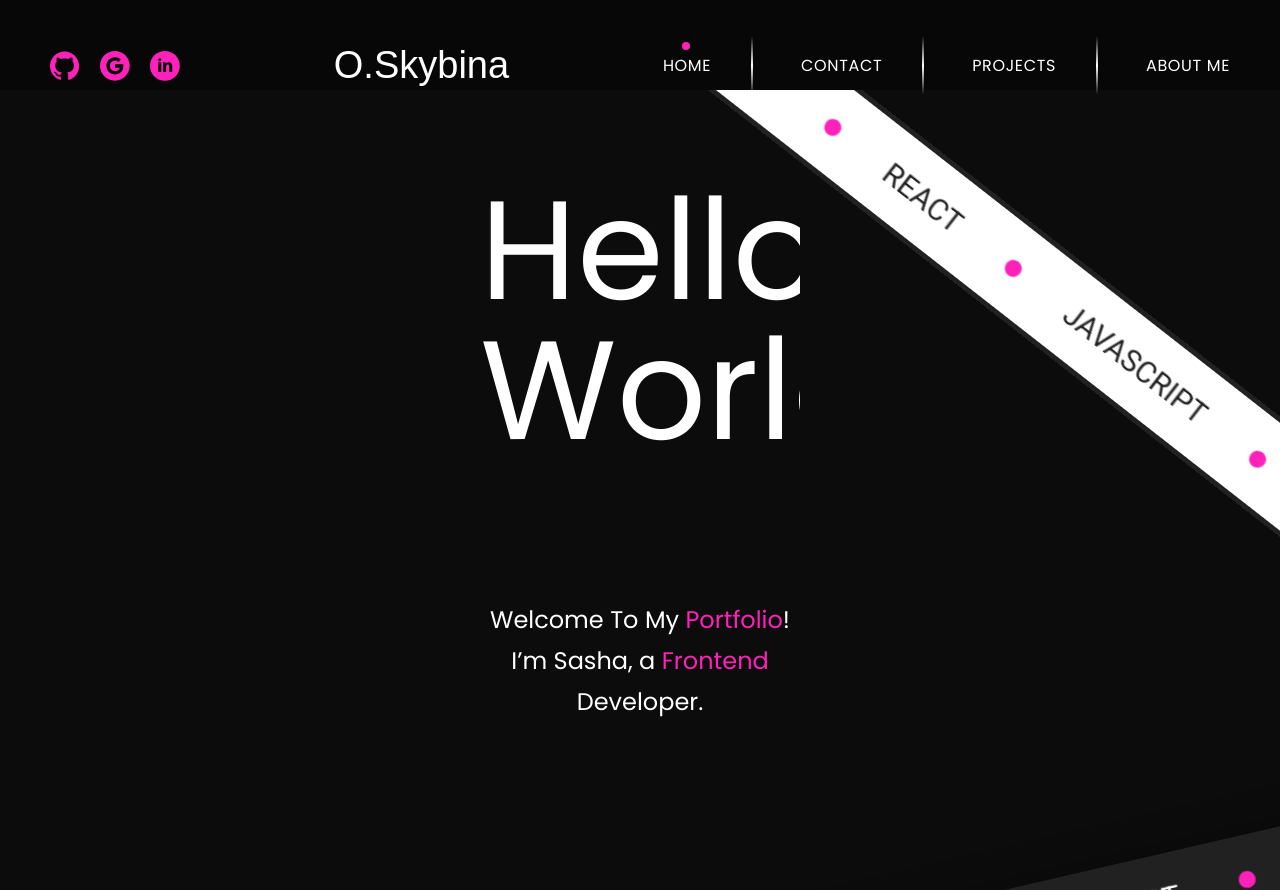
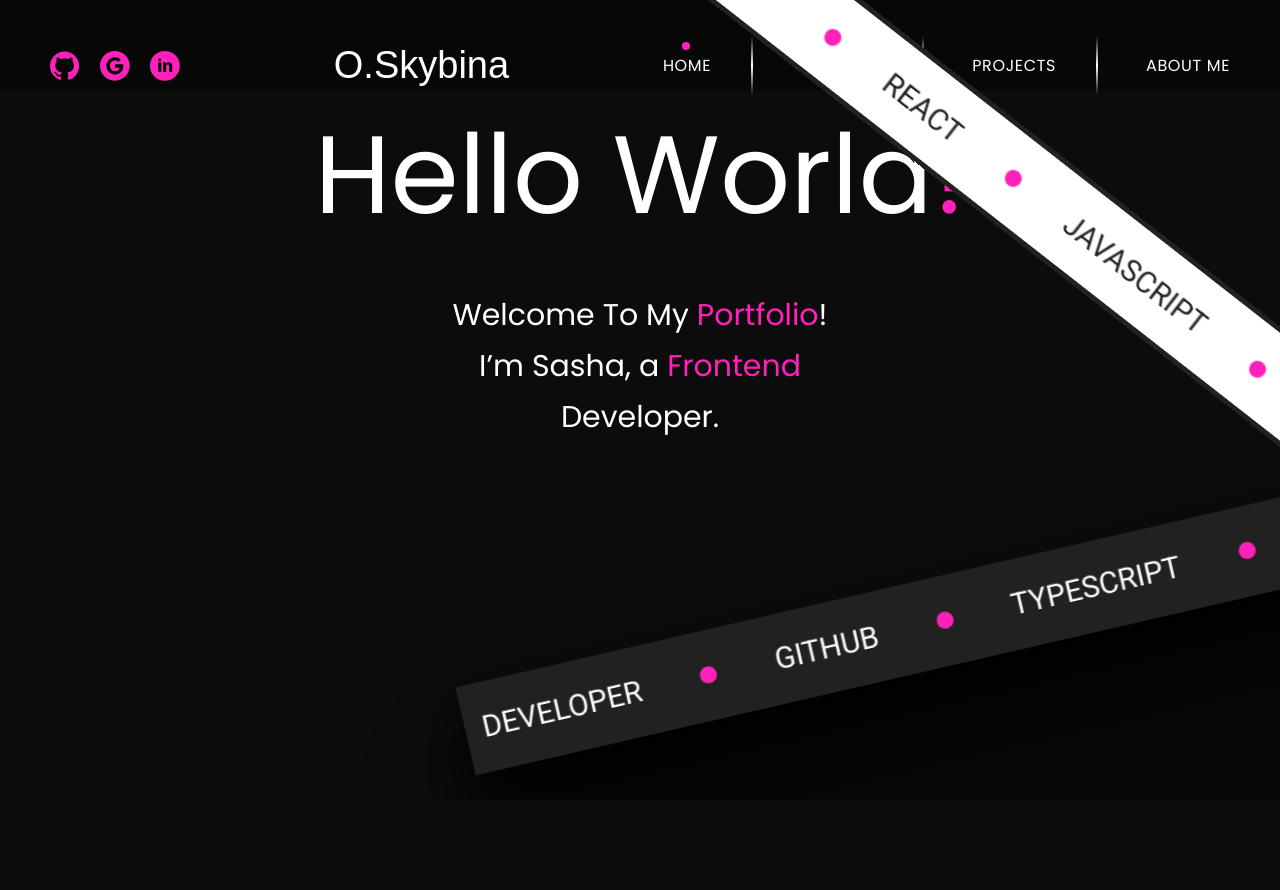
Before and after one commit to SashaSkybina11/MyPortfolio-, a Next.js app: page / in a window 1280 px wide. After the commit the page ends 800 px from the top, so only its background shows below. Built offline with nearby package versions, Linux system fonts and the light colour scheme; a web font is replaced by a local one.

Commit message:
a tablet version has been made app/page.tsx

```diff
--- a/app/Page.module.css
+++ b/app/Page.module.css
@@ -1,16 +1,15 @@
 .main {
   position: relative;
-  overflow-x: hidden;
-  overflow-y: visible;
+  overflow: hidden;
 
-  padding: 50px 16px;
+  padding: 120px 16px;
   margin: 0 auto;
   min-height: 100vh;
 }
 
 .content {
   max-width: 320px;
-  margin: 0 auto 100px;
+  margin: 0 auto 60px;
 
   font-family: var(--font-family);
   color: var(--white);
@@ -43,47 +42,34 @@
   color: var(--rose);
 }
 
-/* .whiteLine,
-.grayLine {
-  display: none;
-} */
-
 /* Content behind */
-
 .behind {
   display: none;
 }
 
-.grayLine {
+/* #region LINES*/
+.grayLine,
+.whiteLine {
   position: relative;
   left: 50%;
+  transform-origin: center;
+  width: 120vw;
+  height: 60px;
 
-  width: 120vw;
-  height: 50px;
-
-  transform: translateX(-50%) rotate(20deg);
-  transform-origin: center;
-
-  background: var(--grey);
   border: 2px solid var(--grey);
   overflow: hidden;
+}
+
+.grayLine {
+  transform: translateX(-50%) rotate(20deg);
+  background: var(--grey);
   z-index: 10;
 }
 
 .whiteLine {
-  position: relative;
-  left: 50%;
-
-  width: 120vw;
-  height: 50px;
   margin-top: 60px;
-
   transform: translateX(-50%) rotate(348deg);
-  transform-origin: center;
-
   background: var(--white);
-  border: 2px solid var(--grey);
-  overflow: hidden;
   z-index: 15;
 }
 
@@ -92,7 +78,7 @@
   white-space: nowrap;
   width: max-content;
 
-  padding: 15px 0;
+  padding: 18px 0;
   animation: scroll 40s linear infinite;
 }
 
@@ -153,27 +139,36 @@
     transform: translateX(0);
   }
 }
+/* #endregion */
 
 @media only screen and (min-width: 768px) {
-  .page-container {
-    padding-inline: 50px;
-  }
-
-  .page-shell {
-    height: calc(100vh - 130px);
-    padding-block: 60px 120px;
+  .main {
+    padding: 120px 24px;
+    margin: 0 auto;
+    min-height: 100vh;
   }
 
   .content {
-    padding-top: 40px;
+    max-width: 768px;
+    margin: 0 auto 50px;
     line-height: 347%;
     line-height: 170%;
+    display: flex;
+    flex-direction: column;
+    align-items: center;
   }
 
   .title {
     font-weight: 400;
-    font-size: 140px;
-    margin-bottom: 140px;
+    font-size: 110px;
+    margin-bottom: 60px;
+    line-height: 100%;
+  }
+
+  .descr {
+    max-width: 420px;
+    font-size: 30px;
+    line-height: 170%;
   }
 }
 
--- a/components/Header/Header.module.css
+++ b/components/Header/Header.module.css
@@ -2,7 +2,7 @@
   height: 80px;
   width: 100%;
 
-  position: relative;
+  position: fixed;
   z-index: 5;
 
   /* background-color: transparent; */
```
